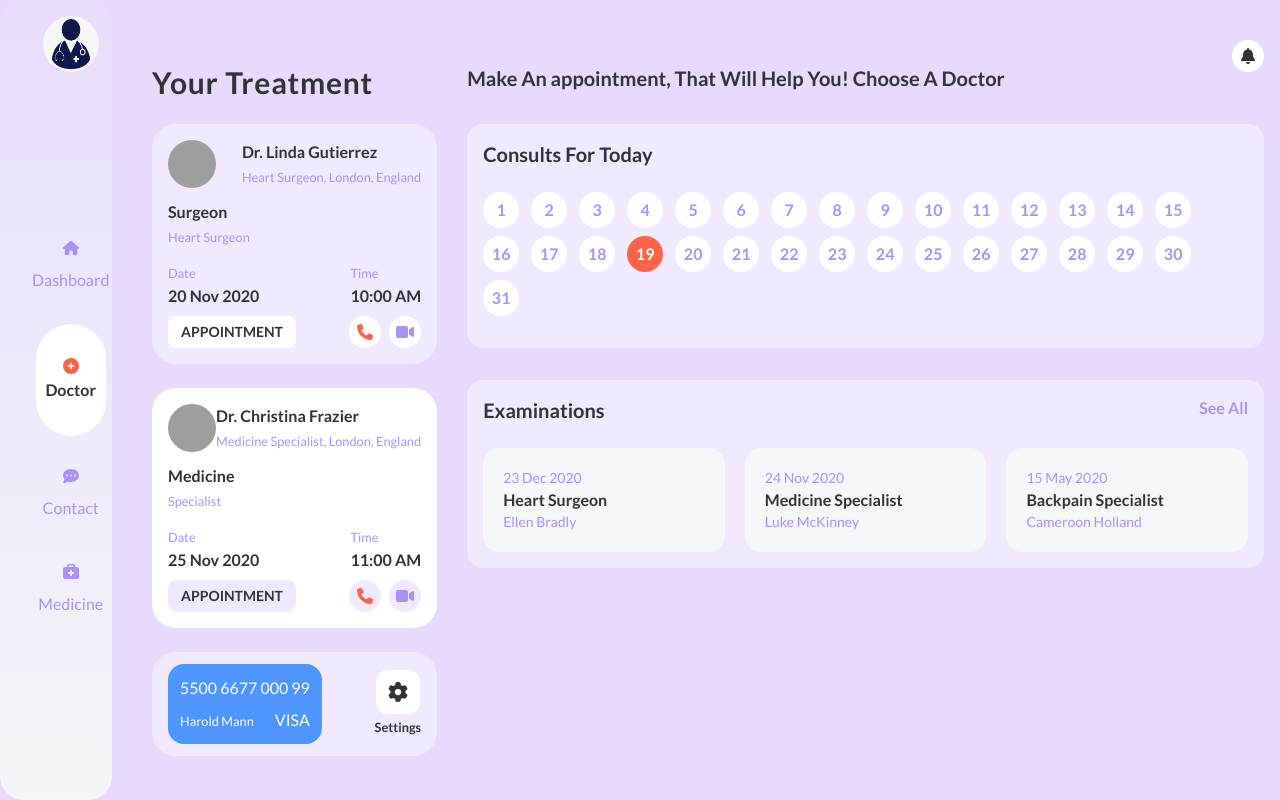
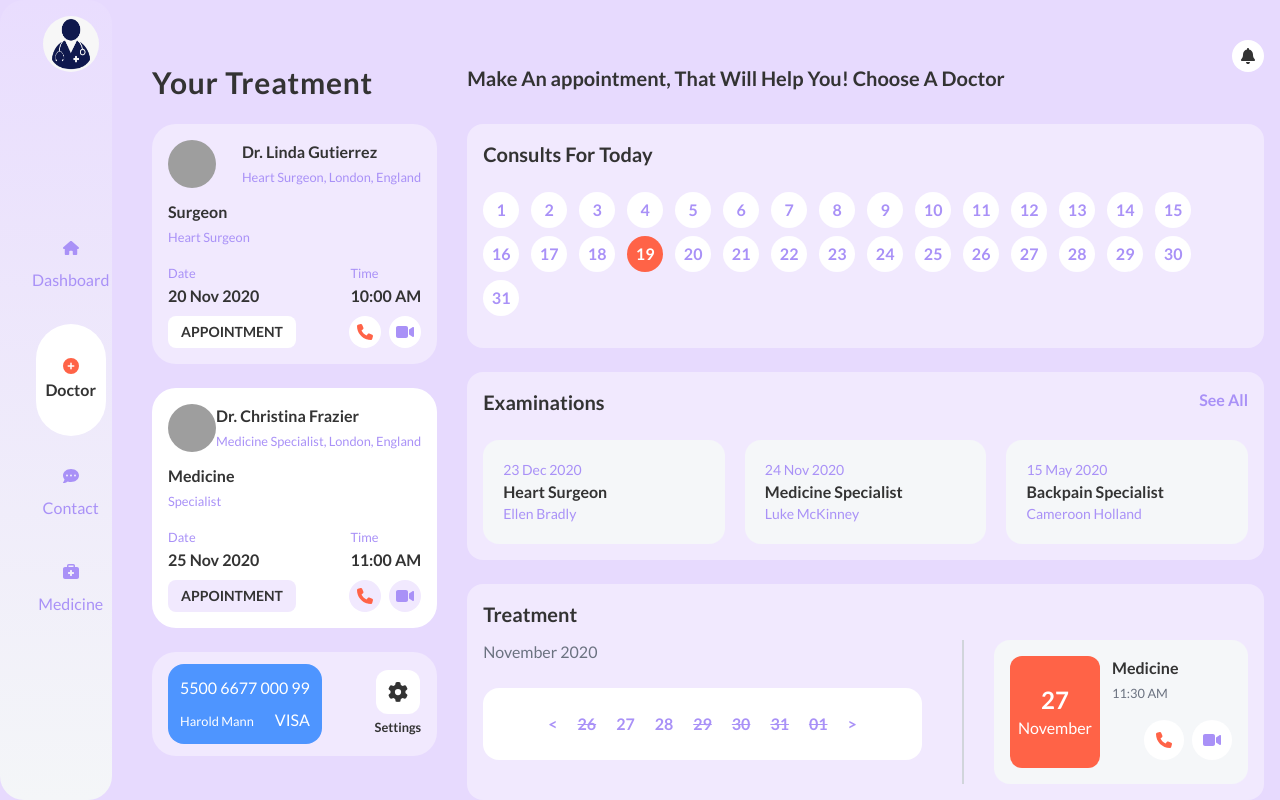
Before and after one commit to forhad-eng/doctors-appointment, a React (Create React App) app: page / in a window 1280 px wide. Built offline with nearby package versions, Linux system fonts and the light colour scheme; grey boxes are pictures that could not be loaded.

Commit message:
treatment section done and task completed

```diff
--- a/src/Pages/Doctor/MakeAppointment.js
+++ b/src/Pages/Doctor/MakeAppointment.js
@@ -1,4 +1,4 @@
-import { faBell } from '@fortawesome/free-solid-svg-icons'
+import { faBell, faPhone, faVideo } from '@fortawesome/free-solid-svg-icons'
 import { FontAwesomeIcon } from '@fortawesome/react-fontawesome'
 import Examinations from './Examinations'
 
@@ -14,7 +14,7 @@ const MakeAppointment = () => {
                 </span>
             </div>
 
-            <div className="my-8 bg-[#F1E9FE] rounded-2xl p-4">
+            <div className="mt-8 mb-6 bg-[#F1E9FE] rounded-2xl p-4">
                 <h3 className="text-xl font-bold">Consults For Today</h3>
                 <div className="my-4">
                     {[...Array(31).keys()].map(key => (
@@ -29,7 +29,7 @@ const MakeAppointment = () => {
                 </div>
             </div>
 
-            <div className="my-8 bg-[#F1E9FE] rounded-2xl p-4">
+            <div className="my-6 bg-[#F1E9FE] rounded-2xl p-4">
                 <div className="flex justify-between">
                     <h3 className="text-xl font-bold">Examinations</h3>
                     <h4 className="text-primary font-bold">See All</h4>
@@ -41,6 +41,40 @@ const MakeAppointment = () => {
                     <Examinations date="15 May 2020" specialized="Backpain Specialist" doctor="Cameroon Holland" />
                 </div>
             </div>
+
+            <div className="my-6 bg-[#F1E9FE] rounded-2xl p-4">
+                <h3 className="text-xl font-bold">Treatment</h3>
+                <div className="treatment mt-3">
+                    <div className="border-r-2 border-gray-300 pr-10">
+                        <p className="text-gray-500">November 2020</p>
+                        <div className="text-primary font-bold bg-white rounded-2xl flex justify-center gap-5 mt-6 py-6 px-10">
+                            {' '}
+                            &lt; <span className="line-through">26</span> <span>27</span> <span>28</span>{' '}
+                            <span className="line-through">29</span> <span className="line-through">30</span>{' '}
+                            <span className="line-through">31</span> <span className="line-through">01</span> &gt;
+                        </div>
+                    </div>
+                    <div className="flex gap-3 bg-[#F5F7F9] rounded-2xl p-4">
+                        <div className="text-white bg-secondary rounded-xl flex flex-col justify-center items-center py-7">
+                            <p className="text-2xl font-bold">27</p>
+                            <p className="px-2">November</p>
+                        </div>
+                        <div>
+                            <p className="font-bold">Medicine</p>
+                            <p className="text-gray-500"><small>11:30 AM</small></p>
+
+                            <div className="flex gap-2 ml-8 mt-4">
+                                <button className="w-10 h-10 bg-white rounded-full">
+                                    <FontAwesomeIcon icon={faPhone} className="text-secondary" />
+                                </button>
+                                <button className="w-10 h-10 bg-white rounded-full">
+                                    <FontAwesomeIcon icon={faVideo} className="text-primary" />
+                                </button>
+                            </div>
+                        </div>
+                    </div>
+                </div>
+            </div>
         </div>
     )
 }
--- a/src/Styles/doctor.css
+++ b/src/Styles/doctor.css
@@ -3,3 +3,9 @@
     grid-template-columns: 2fr 5fr;
     gap: 30px;
 }
+
+.treatment {
+    display: grid;
+    grid-template-columns: 2fr 1fr;
+    gap: 30px;
+}
```
